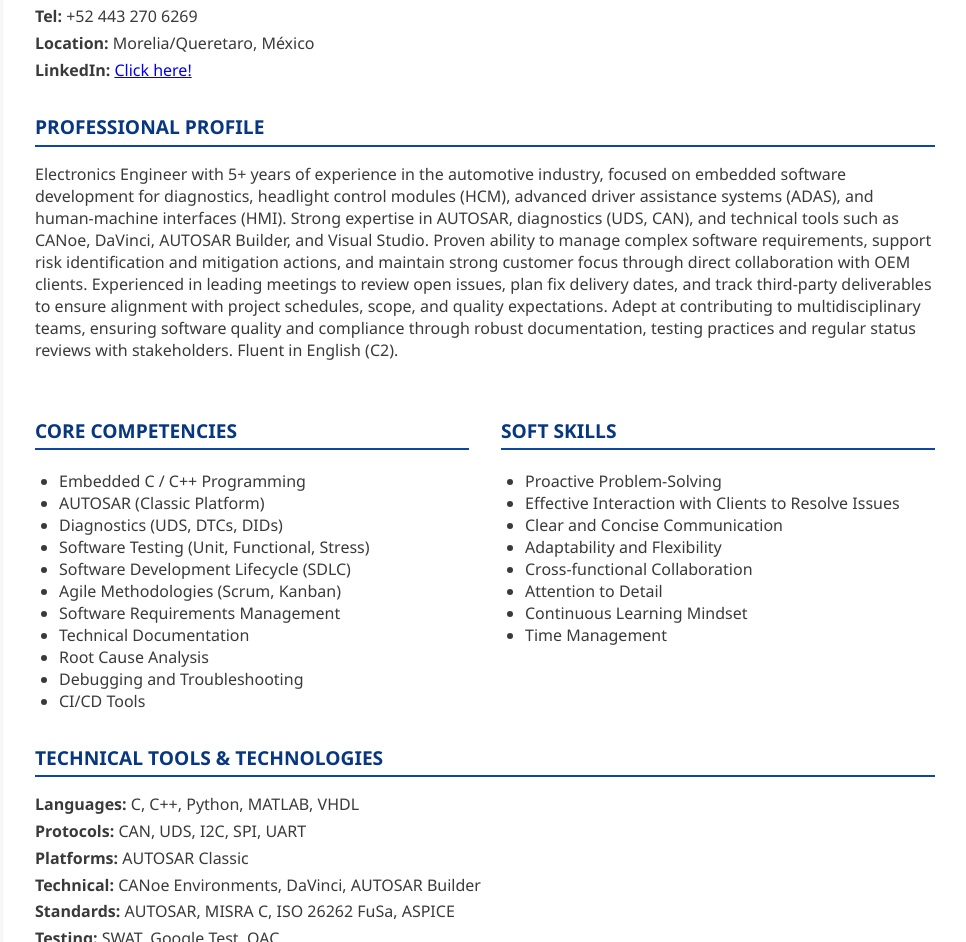
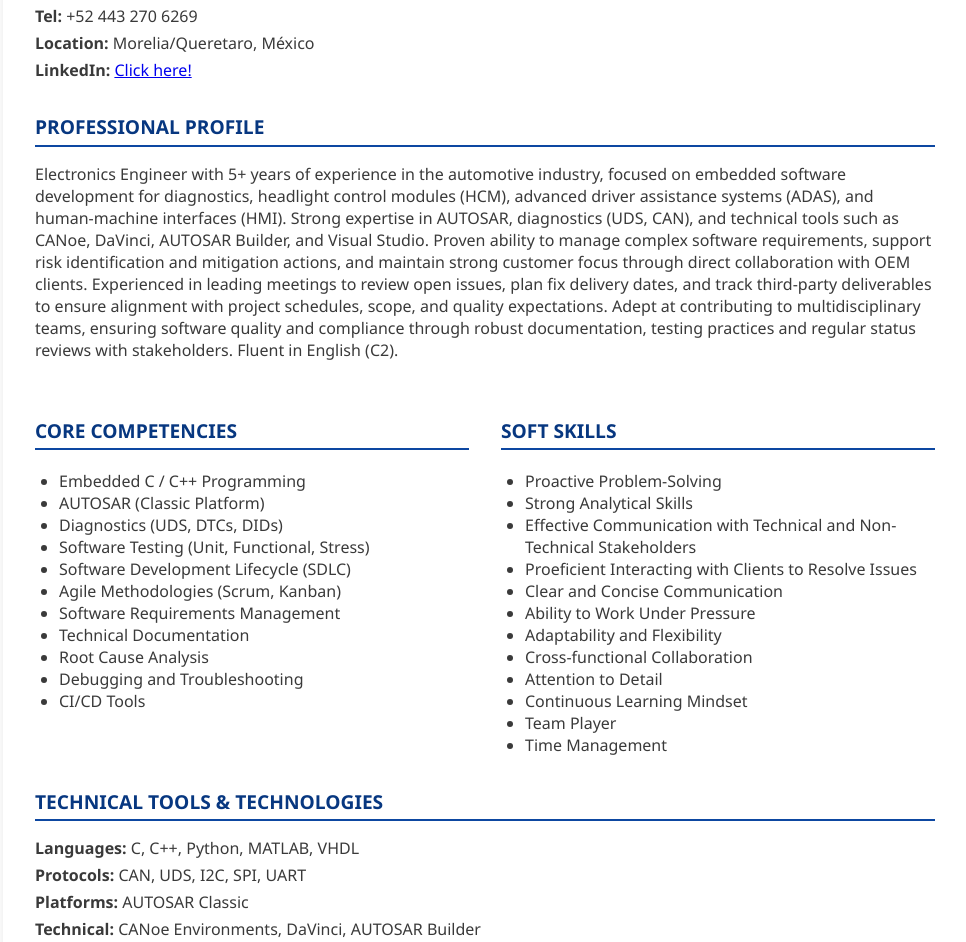
Before and after one commit to AlexanderSantanaBazan/AlexanderSantanaBazan.github.io, a plain HTML site: page en/Embedded/index.html in a window 1280 px wide. Shown: the part 158-1100 px from the top of the page, without its empty margins (155-1121 px from the left). Drawn offline with Linux system fonts and the light colour scheme.

Commit message:
Added soft skills

```diff
--- a/en/Embedded/index.html
+++ b/en/Embedded/index.html
@@ -104,12 +104,16 @@
         <h3 class="section-title">Soft Skills</h3>
         <ul>
           <li>Proactive Problem-Solving</li>
-          <li>Effective Interaction with Clients to Resolve Issues</li>
+          <li>Strong Analytical Skills</li>
+          <li>Effective Communication with Technical and Non-Technical Stakeholders</li>
+          <li>Proeficient Interacting with Clients to Resolve Issues</li>
           <li>Clear and Concise Communication</li>
+          <li>Ability to Work Under Pressure</li>
           <li>Adaptability and Flexibility</li>
           <li>Cross-functional Collaboration</li>
           <li>Attention to Detail</li>
           <li>Continuous Learning Mindset</li>
+          <li>Team Player</li>
           <li>Time Management</li>
         </ul>
       </div>
```
